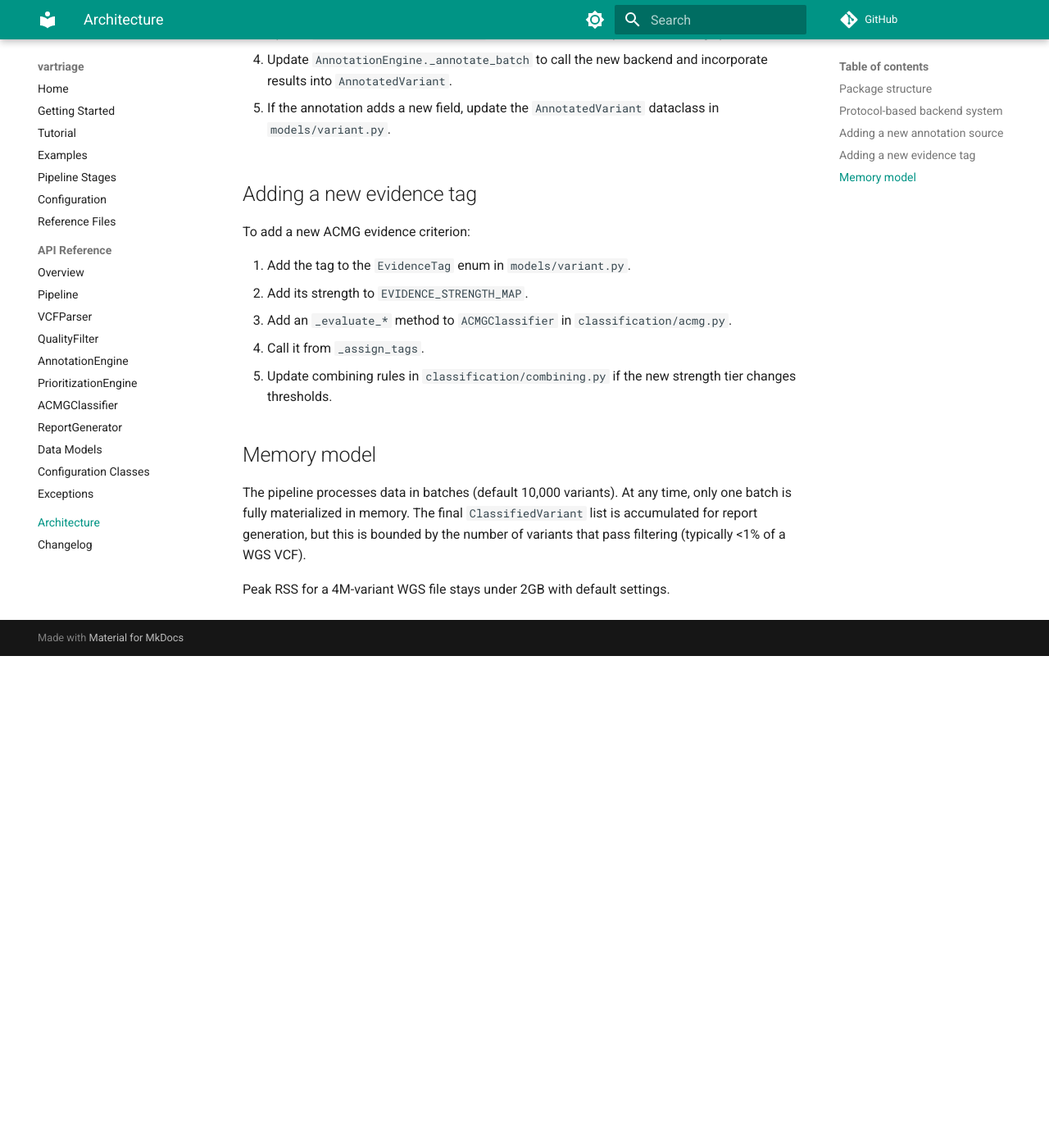
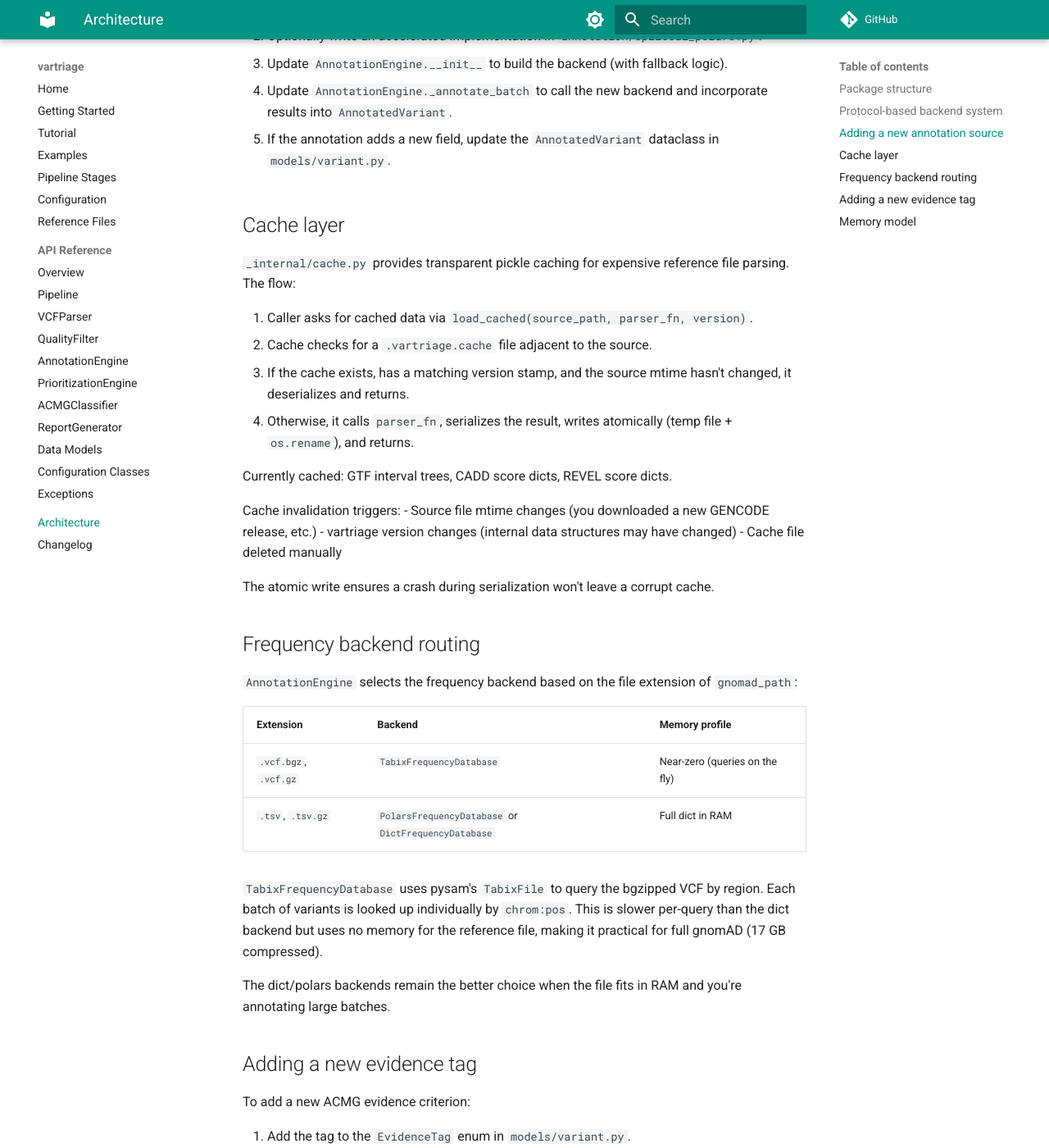
Before and after one commit to Behordeun/vartriage, an MkDocs documentation site: the page built from docs/architecture.md, in a window 1280 px wide and 1400 px high, scrolled down 2088 px. Shown: the whole window at 82% size. Built offline with MkDocs 1.6.1 and Material for MkDocs 9.7.7, drawn with Linux system fonts in a browser that asks for light colours; comment, search, counter and statistics services are not loaded; before the commit the page ends 2888 px from its top, so only the background shows below that; some of the changed text lies outside the part shown.

Commit message:
docs: expand README with benchmarks table, caching details, and reference formats
- Restructure benchmarks into comprehensive table with multiple workloads (GIAB HG002, chr22 full annotation, chr22 subset)
- Add caching section documenting pickle-based cache strategy, automatic invalidation, and manual cache clearing
- Expand gnomAD documentation to cover both TSV and tabix VCF formats with performance notes
- Clarify reference data formats with consistent column specifications for gnomAD, ClinVar, CADD, and REVEL
- Update architecture descriptions with consistent formatting for readability
- Add note on streaming architecture benefits and cache load times for subsequent runs
- Update configuration table to clarify gnomad_path accepts TSV or tabix VCF formats

```diff
--- a/docs/architecture.md
+++ b/docs/architecture.md
@@ -17,9 +17,10 @@ vartriage/
 ├── annotation/
 │   ├── engine.py            # Orchestrator with backend auto-detection
 │   ├── consequence.py       # Pure-Python interval tree consequence lookup
-│   ├── consequence_pyranges.py  # PyRanges backend (optional)
+│   ├── consequence_pyranges.py  # PyRanges backend (vectorized batch join)
 │   ├── frequency.py         # Dict-based gnomAD lookup
 │   ├── frequency_polars.py  # Polars backend (optional)
+│   ├── frequency_tabix.py   # Tabix VCF backend (pysam, zero-memory)
 │   ├── clinvar.py           # Dict-based ClinVar lookup
 │   └── clinvar_polars.py    # Polars backend (optional)
 ├── prioritization/
@@ -41,6 +42,7 @@ vartriage/
 │   └── warnings.py          # MissingDataWarning
 └── _internal/
     ├── batch.py             # Batch iteration utilities
+    ├── cache.py             # Pickle caching with mtime invalidation
     ├── interval_tree.py     # Sorted-array interval tree
     ├── vectorized.py        # NumPy vectorized operations
     └── warning_accumulator.py  # Warning collection + threshold
@@ -92,6 +94,37 @@ class SpliceAIDatabase(Protocol):
 
 6. If the annotation adds a new field, update the `AnnotatedVariant` dataclass in `models/variant.py`.
 
+## Cache layer
+
+`_internal/cache.py` provides transparent pickle caching for expensive reference file parsing. The flow:
+
+1. Caller asks for cached data via `load_cached(source_path, parser_fn, version)`.
+2. Cache checks for a `.vartriage.cache` file adjacent to the source.
+3. If the cache exists, has a matching version stamp, and the source mtime hasn't changed, it deserializes and returns.
+4. Otherwise, it calls `parser_fn`, serializes the result, writes atomically (temp file + `os.rename`), and returns.
+
+Currently cached: GTF interval trees, CADD score dicts, REVEL score dicts.
+
+Cache invalidation triggers:
+- Source file mtime changes (you downloaded a new GENCODE release, etc.)
+- vartriage version changes (internal data structures may have changed)
+- Cache file deleted manually
+
+The atomic write ensures a crash during serialization won't leave a corrupt cache.
+
+## Frequency backend routing
+
+`AnnotationEngine` selects the frequency backend based on the file extension of `gnomad_path`:
+
+| Extension | Backend | Memory profile |
+|---|---|---|
+| `.vcf.bgz`, `.vcf.gz` | `TabixFrequencyDatabase` | Near-zero (queries on the fly) |
+| `.tsv`, `.tsv.gz` | `PolarsFrequencyDatabase` or `DictFrequencyDatabase` | Full dict in RAM |
+
+`TabixFrequencyDatabase` uses pysam's `TabixFile` to query the bgzipped VCF by region. Each batch of variants is looked up individually by `chrom:pos`. This is slower per-query than the dict backend but uses no memory for the reference file, making it practical for full gnomAD (17 GB compressed).
+
+The dict/polars backends remain the better choice when the file fits in RAM and you're annotating large batches.
+
 ## Adding a new evidence tag
 
 To add a new ACMG evidence criterion:
```
Also changed, not shown: README.md (+32 -20 lines), docs/changelog.md (+15 -1 lines), docs/getting-started.md (+5 -1 lines).
